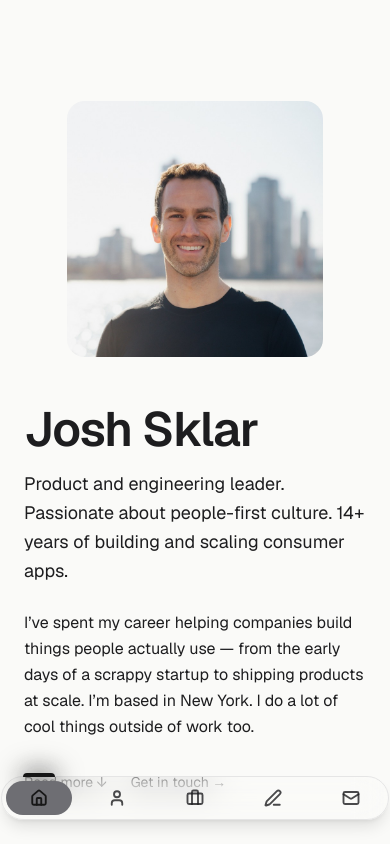
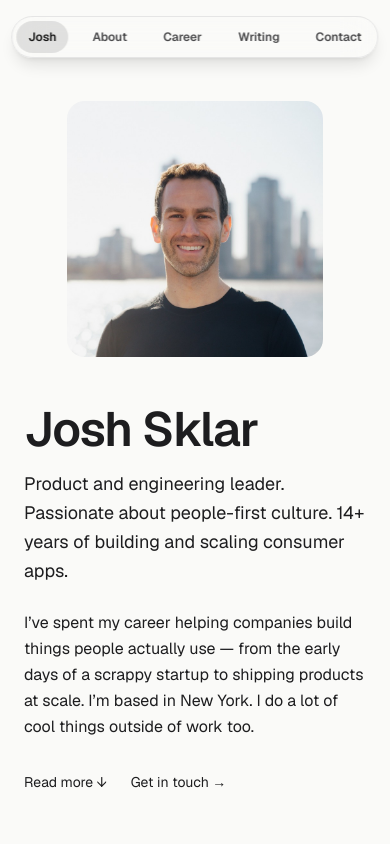
Before and after one commit to jrmsklar/joshsklar-web, a Next.js app: page / in a window 390 px wide. Shown: the top 844 px of the page. Built offline with nearby package versions, Linux system fonts and the light colour scheme.

Commit message:
show words in navbar on mobile web

```diff
--- a/src/components/ui/tube-light-navbar.tsx
+++ b/src/components/ui/tube-light-navbar.tsx
@@ -38,7 +38,7 @@ export function NavBar({ items, className }: NavBarProps) {
     return (
         <div
             className={cn(
-                "fixed bottom-0 sm:top-0 left-1/2 -translate-x-1/2 z-[200] mb-6 sm:pt-6 h-max",
+                "fixed top-0 left-1/2 -translate-x-1/2 z-[200] pt-4 sm:pt-6 h-max",
                 className,
             )}
         >
@@ -53,19 +53,16 @@ export function NavBar({ items, className }: NavBarProps) {
                             href={item.url}
                             onClick={(e) => handleClick(e, item)}
                             className={cn(
-                                "relative cursor-pointer text-sm font-semibold px-6 py-2 rounded-full transition-colors",
+                                "relative cursor-pointer text-xs sm:text-sm font-semibold px-3 sm:px-6 py-2 rounded-full transition-colors",
                                 "text-foreground/80 hover:text-primary",
-                                isActive && "bg-muted text-primary",
+                                isActive && "bg-black/5 text-primary",
                             )}
                         >
-                            <span className="hidden md:inline">{item.name}</span>
-                            <span className="md:hidden">
-                                <Icon size={18} strokeWidth={2.5} />
-                            </span>
+                            <span>{item.name}</span>
                             {isActive && (
                                 <motion.div
                                     layoutId="lamp"
-                                    className="absolute inset-0 w-full bg-primary/5 rounded-full -z-10"
+                                    className="absolute inset-0 w-full bg-black/5 rounded-full -z-10"
                                     initial={false}
                                     transition={{
                                         type: "spring",
@@ -73,10 +70,7 @@ export function NavBar({ items, className }: NavBarProps) {
                                         damping: 30,
                                     }}
                                 >
-                                    <div className="absolute -top-2 left-1/2 -translate-x-1/2 w-8 h-1 bg-primary rounded-t-full">
-                                        <div className="absolute w-12 h-6 bg-primary/20 rounded-full blur-md -top-2 -left-2" />
-                                        <div className="absolute w-8 h-6 bg-primary/20 rounded-full blur-md -top-1" />
-                                        <div className="absolute w-4 h-4 bg-primary/20 rounded-full blur-sm top-0 left-2" />
+                                    <div className="absolute -top-2 left-1/2 -translate-x-1/2 w-8 h-1">
                                     </div>
                                 </motion.div>
                             )}
```
